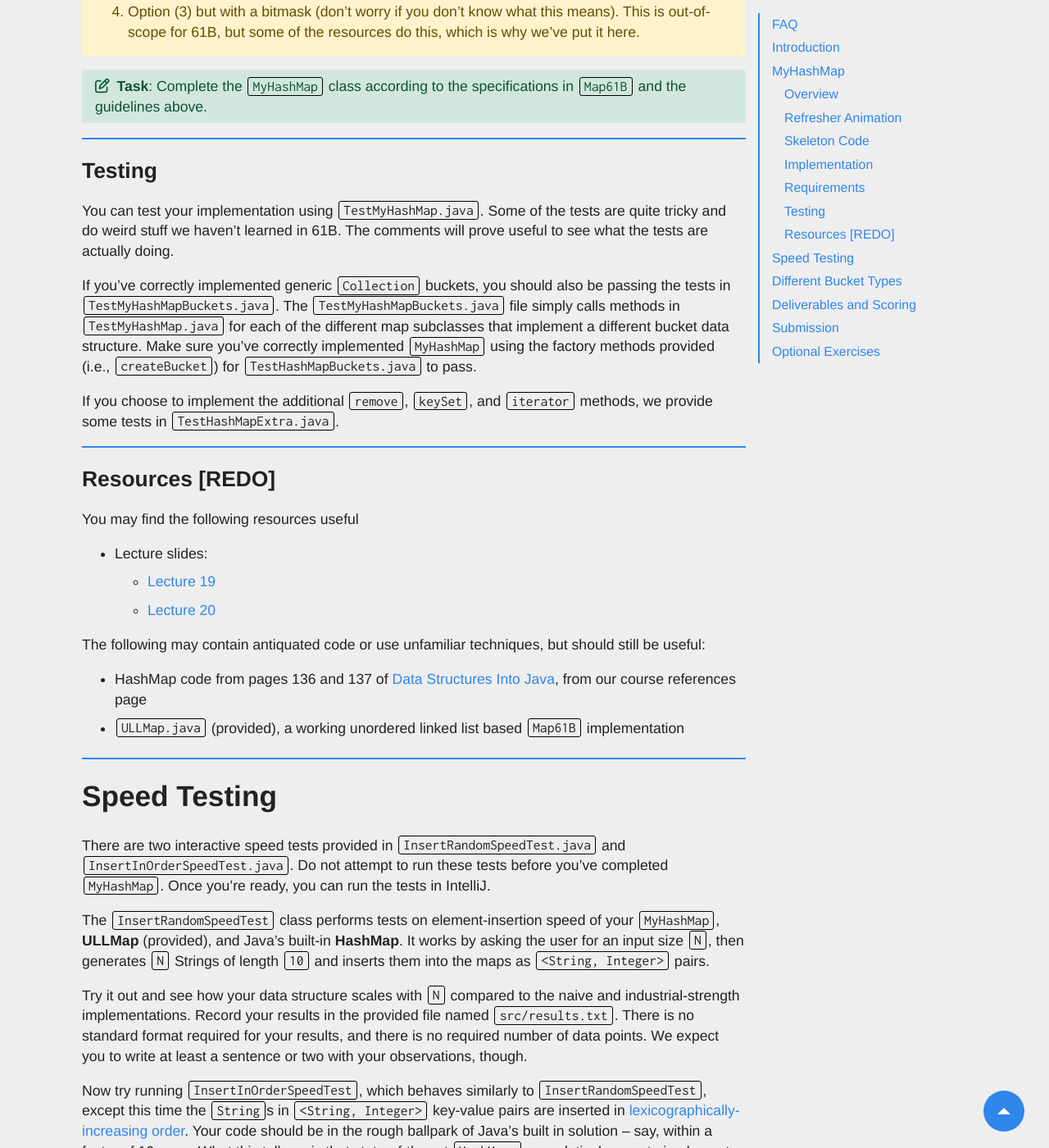
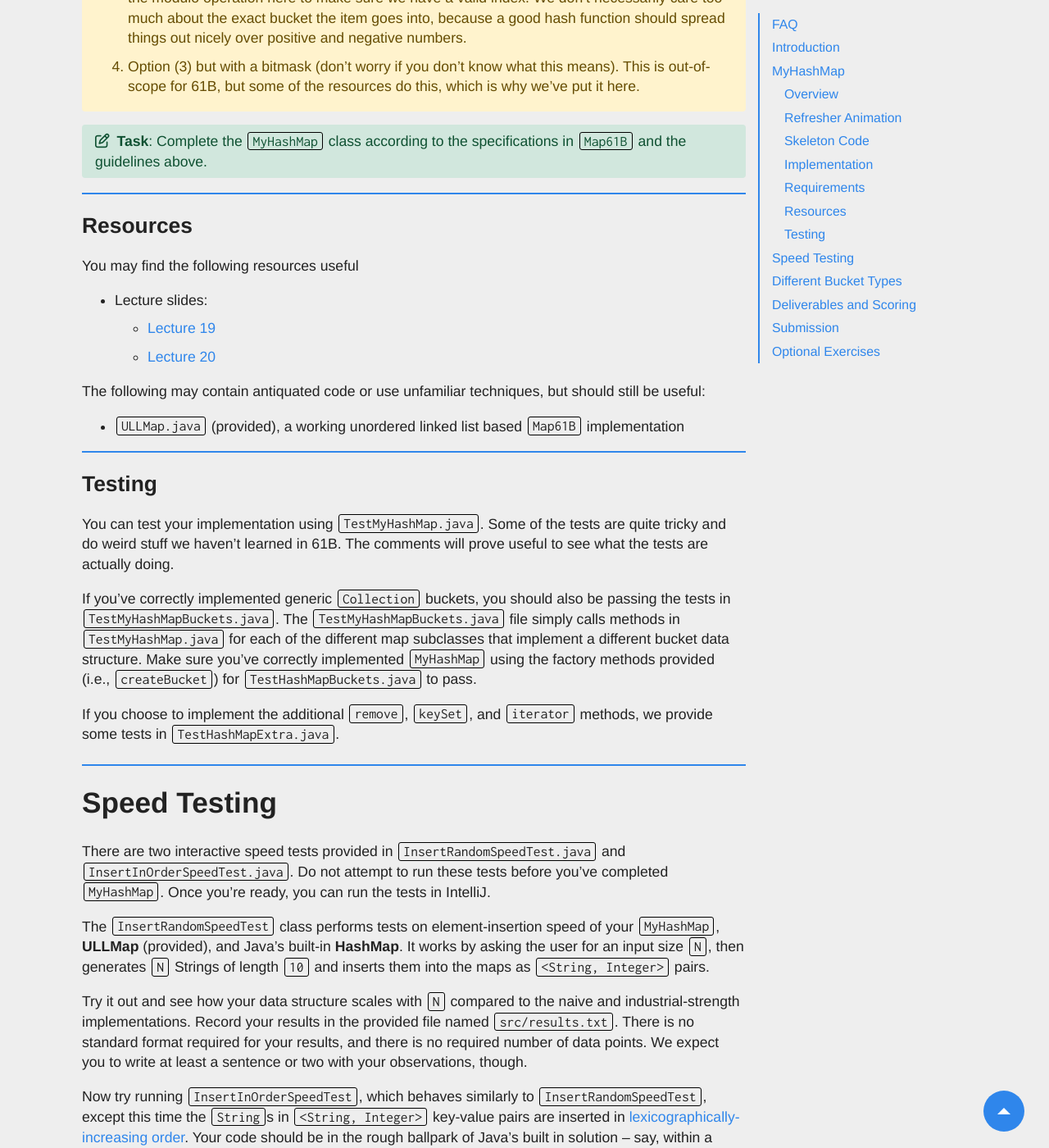
Before and after one commit to Berkeley-CS61B/website-fa23, a Jekyll site: the page built from materials/lab/lab09/index.md, in a window 1280 px wide and 1400 px high, scrolled down 5387 px. Shown: the whole window at 82% size. Built offline with Jekyll 4.4.1, drawn with Linux system fonts in a browser that asks for light colours; nearby versions of some CDN libraries; comment, search, counter and statistics services are not loaded; some of the changed lines change nothing that is shown; some of the changed text lies outside the part shown.

Commit message:
Update lab09 spec

```diff
--- a/materials/lab/lab09/index.md
+++ b/materials/lab/lab09/index.md
@@ -47,11 +47,14 @@ which bucket the object (represented by a shape) falls into. When the load
 factor is reached, we multiply the number of buckets by the resizing factor and
 rehash all of the items, modulo-ing them by the new number of buckets.
 
-Credits to Meshan Khosla for this animation!
+For the video animation below, the hash function is arbitrary and outputs a random
+integer for each shape (the object) that is inputted.
 
 <p align="center">
     <iframe width="560" height="315" src="https://www.youtube.com/embed/tUEixFouAjg?start=5" title="YouTube video player" frameborder="0" allow="accelerometer; autoplay; clipboard-write; encrypted-media; gyroscope; picture-in-picture; web-share" allowfullscreen></iframe>
 </p>
+
+Credits to Meshan Khosla for this animation!
 
 ### Skeleton Code
 
@@ -227,6 +230,19 @@ bucket in the range $[0, M)$. There are a myriad of ways to handle this:
 **Task**: Complete the `MyHashMap` class according to the specifications in `Map61B` and the guidelines above.
 " %}
 
+### Resources
+
+You may find the following resources useful
+
+- Lecture slides:
+  - [Lecture 19](https://docs.google.com/presentation/d/1sVRw4ec0Kq41_OSB-ix94u09WyQnHWf0YsOhlclnM0w)
+  - [Lecture 20](https://docs.google.com/presentation/d/1y0iOW7U3UAiO6lK3ArrVHSwDbX998Q4YDcZ_HeToL2s/)
+
+The following may contain antiquated code or use unfamiliar techniques, but should
+still be useful:
+
+- `ULLMap.java` (provided), a working unordered linked list based `Map61B` implementation
+
 ### Testing
 
 You can test your implementation using `TestMyHashMap.java`. Some of the tests
@@ -242,20 +258,6 @@ methods provided (i.e., `createBucket`) for `TestHashMapBuckets.java` to pass.
 
 If you choose to implement the additional `remove`, `keySet`, and `iterator`
 methods, we provide some tests in `TestHashMapExtra.java`.
-
-### Resources [REDO]
-
-You may find the following resources useful
-
-- Lecture slides:
-  - [Lecture 19](https://docs.google.com/presentation/d/1sVRw4ec0Kq41_OSB-ix94u09WyQnHWf0YsOhlclnM0w)
-  - [Lecture 20](https://docs.google.com/presentation/d/1y0iOW7U3UAiO6lK3ArrVHSwDbX998Q4YDcZ_HeToL2s/)
-
-The following may contain antiquated code or use unfamiliar techniques, but should
-still be useful:
-
-- HashMap code from pages 136 and 137 of [Data Structures Into Java](http://www-inst.eecs.berkeley.edu/~cs61b/fa14/book2/data-structures.pdf), from our course references page
-- `ULLMap.java` (provided), a working unordered linked list based `Map61B` implementation
 
 ## Speed Testing
 
```
